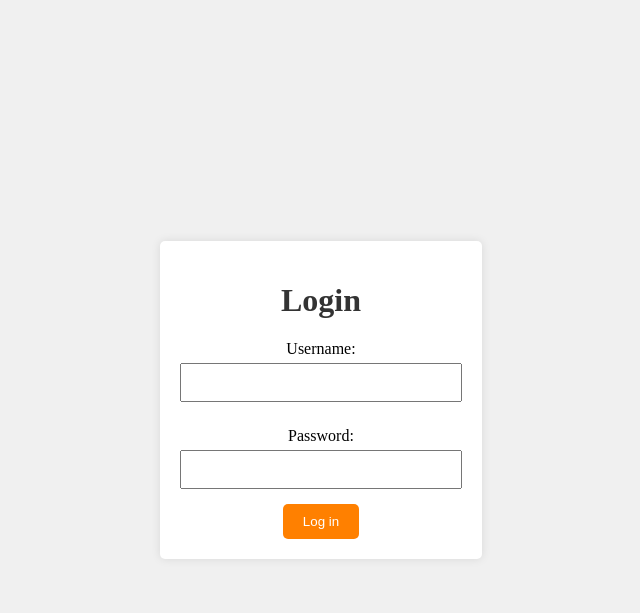
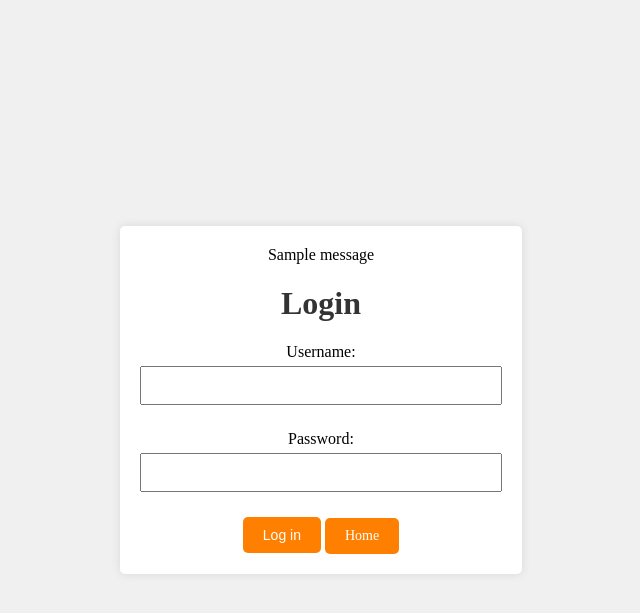
Before and after one commit to aluna4/CSC190, a Django app: page /login/ in a window 1280 px wide. Shown: the top 613 px of the page, without its empty margins (319-959 px from the left). Run offline with Django 4.2, Linux system fonts and the light colour scheme; one stand-in notice (Sample message) is shown.

Commit message:
added home button to login page and checked login credentials - displays message of incorrect username/password

```diff
--- a/PhoenixFirewall/main/templates/login.html
+++ b/PhoenixFirewall/main/templates/login.html
@@ -8,12 +8,18 @@
 <body>
     <form method="post" action="/login/" class="login-form">
         {% csrf_token %}
+        {% if messages %}
+            {% for message in messages %}
+                <div class="alert {{ message.tags }}">{{ message }}</div>
+            {% endfor %}
+        {% endif %}
         <h1>Login</h1>
         <label for="username">Username:</label>
         <input type="text" id="username" name="username" required>
         <label for="password">Password:</label>
         <input type="password" id="password" name="password" required>
-        <button type="submit">Log in</button>
+        <button type="submit" style="background-color: #ff8000; color: white; border: none; padding: 10px 20px; border-radius: 5px; cursor: pointer; font-size: 14px; text-decoration: none; display: inline-block; margin-top: 10px;">Log in</button>
+        <a href="http://127.0.0.1:8000/" style="background-color: #ff8000; color: white; border: none; padding: 10px 20px; border-radius: 5px; cursor: pointer; font-size: 14px; text-decoration: none; display: inline-block; margin-top: 10px;">Home</a>
     </form>
 </body>
 </html>
--- a/PhoenixFirewall/main/views.py
+++ b/PhoenixFirewall/main/views.py
@@ -19,9 +19,9 @@ def login_view(request):
         user = authenticate(request, username=username, password=password)
         if user is not None:
             login(request, user)
-            return render(request, 'User.html')
+            return render(request, 'AddRule.html')
         else:
-            messages.error(request, 'Invalid username or password.')
+            messages.error(request, 'Invalid username or password')
     return render(request, 'login.html')
 
 #user page
```
